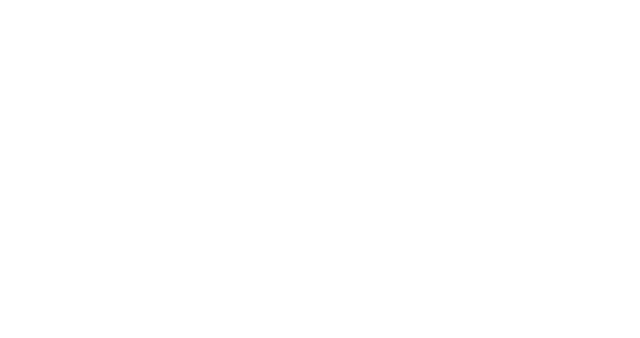
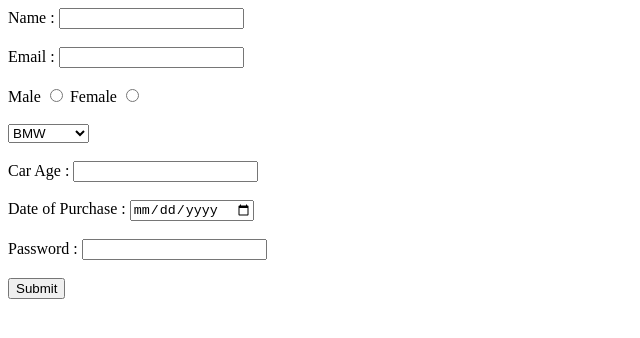
Before and after one commit to acciojob/car-insurance-form-RisingHelll, a website: page main.html in a window 1280 px wide. Shown: the whole page, without its empty margins (0-640 px from the left). Drawn offline with Linux system fonts and the light colour scheme.

Commit message:
created a submission

```diff
--- a/main.html
+++ b/main.html
@@ -10,7 +10,36 @@
 	<!-- the entire body must be written by student -->
     <script type="text/javascript" src="./script.js">
 </script>
+	<form method="post">
+		<label for="name">Name :</label>
+		<input id="name" type="text" required><br><br>
 
+		<label for="email">Email :</label>
+		<input id="email" type="email" required><br><br>
+
+		<label for="gender-m">Male</label>
+		<input id="gender-m" type="radio" name="gender" required>
+
+		<label for="gender-f">Female</label>
+		<input id="gender-f" type="radio" name="gender" required><br><br>
+
+		<select id="cars">
+			<option value="bmw">BMW</option>
+			<option value="audi">Audi</option>
+			<option value="mercedez">Mercedez</option>
+		</select><br><br>
+
+		<label for="carage">Car Age :</label>
+		<input id="carage" type="number" required><br><br>
+
+		<label for="dop">Date of Purchase :</label>
+		<input id="dop" type="date" required><br><br>
+
+		<label for="password">Password :</label>
+		<input id="password" type="password" required><br><br>
+
+		<button type="submit" value="Submit">Submit</button>
+	</form>
 </body>
 
 </html>
```
